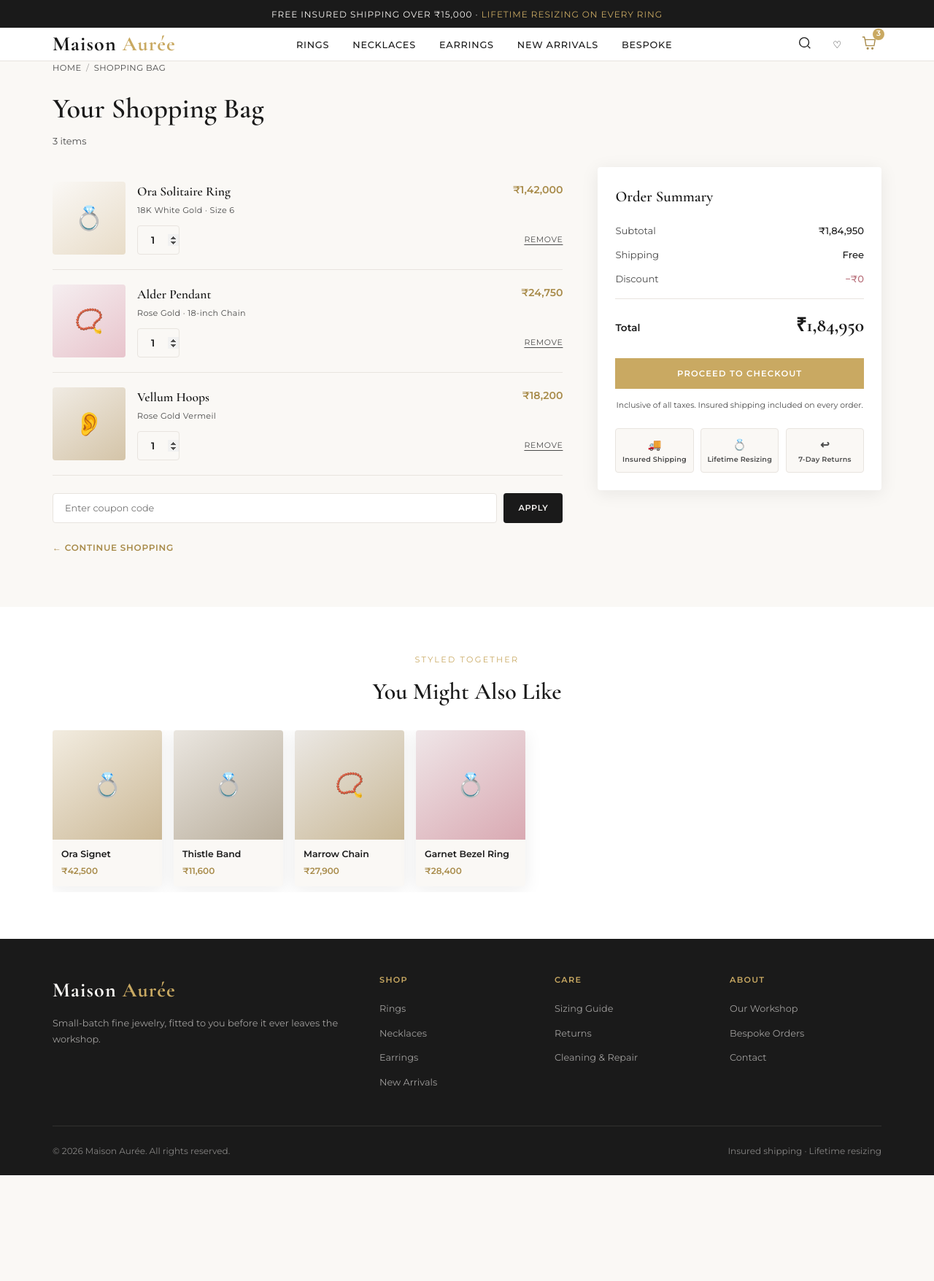
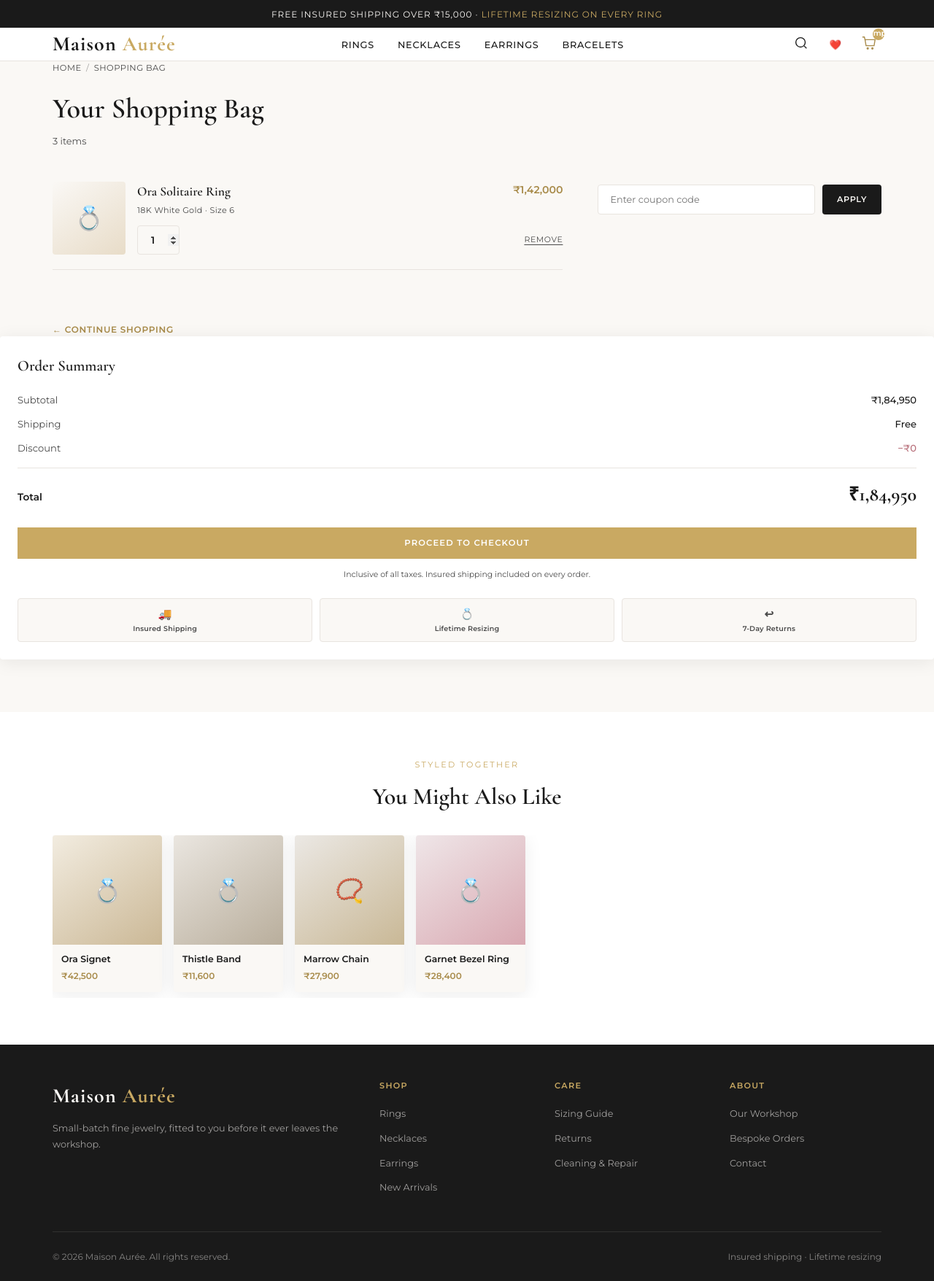
Before and after one commit to Avneesh-shrivastava/jewelry, a Django app: template zevera/templates/cart.html in a window 1280 px wide. Shown: the whole page at 73% size. Before the commit the page ends 1611 px from the top, so only its background shows below. Run offline with Django 5.2, Linux system fonts and the light colour scheme; the template is opened without the code that fills it: most values are stand-ins (such as "Sample title", 1, 10 or a date in 2020).

Commit message:
Edited cart icon and and putted some links

```diff
--- a/zevera/templates/cart.html
+++ b/zevera/templates/cart.html
@@ -214,23 +214,25 @@
       <a href="#" class="logo">Maison <span>Aurée</span></a>
       <nav class="nav-desktop">
         <ul>
-          <li><a href="#">Rings</a></li>
-          <li><a href="#">Necklaces</a></li>
-          <li><a href="#">Earrings</a></li>
-          <li><a href="#">New Arrivals</a></li>
-          <li><a href="#">Bespoke</a></li>
+          <li><a href="/products/1">Rings</a></li>
+          <li><a href="/products/2">Necklaces</a></li>
+          <li><a href="/products/3">Earrings</a></li>
+          <li><a href="/products/4">Bracelets</a></li>
+
         </ul>
       </nav>
       <div class="header-actions">
         <button class="icon-btn" aria-label="Search">
           <svg viewBox="0 0 24 24" fill="none" stroke="currentColor" stroke-width="1.5"><circle cx="11" cy="11" r="7"/><path d="m20 20-3.5-3.5"/></svg>
         </button>
-        <button class="icon-btn" aria-label="Wishlist">♡</button>
+        <button class="icon-btn" aria-label="Wishlist">❤️</button>
         <div class="cart-wrap">
-          <button class="icon-btn" aria-label="Cart">
+          <a href="/cart"><button class="icon-btn" aria-label="Cart">
             <svg viewBox="0 0 24 24" fill="none" stroke="currentColor" stroke-width="1.5"><path d="M6 7h15l-1.5 9h-12z"/><path d="M6 7 5 3H2"/><circle cx="10" cy="20" r="1"/><circle cx="17" cy="20" r="1"/></svg>
-          </button>
-          <span class="cart-count">3</span>
+          </button></a>
+        {% if cart_items_no %}
+            <span class="cart-count">{{cart_items_no}}</span>
+        {% endif %}
         </div>
         <input type="checkbox" id="nav-toggle" class="nav-toggle-input">
         <label for="nav-toggle" class="menu-toggle" aria-label="Menu"><span></span><span></span><span></span></label>
@@ -239,11 +241,11 @@
     <div class="nav-mobile">
       <div class="container">
         <ul>
-          <li><a href="#">Rings</a></li>
-          <li><a href="#">Necklaces</a></li>
-          <li><a href="#">Earrings</a></li>
-          <li><a href="#">New Arrivals</a></li>
-          <li><a href="#">Bespoke</a></li>
+          <li><a href="/products/1">Rings</a></li>
+          <li><a href="/products/2">Necklaces</a></li>
+          <li><a href="/products/3">Earrings</a></li>
+          <li><a href="/products/4">Bracelets</a></li>
+
         </ul>
       </div>
     </div>
@@ -263,6 +265,7 @@
     <div class="container cart-grid">
 
       <!-- Items -->
+       {% for cart in cart_items %}
       <div class="cart-items">
 
         <div class="cart-item">
@@ -283,8 +286,9 @@
             </div>
           </div>
         </div>
+        {% endfor %}
 
-        <div class="cart-item">
+        <!-- <div class="cart-item">
           <div class="cart-item-img ci2">📿</div>
           <div class="cart-item-body">
             <div class="cart-item-top">
@@ -319,7 +323,7 @@
               </div>
               <a href="#" class="remove-link">Remove</a>
             </div>
-          </div>
+          </div> -->
         </div>
 
         <div class="coupon-box">
```
Also changed, not shown: zevera/templates/home_page.html (+6 -4 lines), zevera/templates/products.html (+6 -4 lines).
